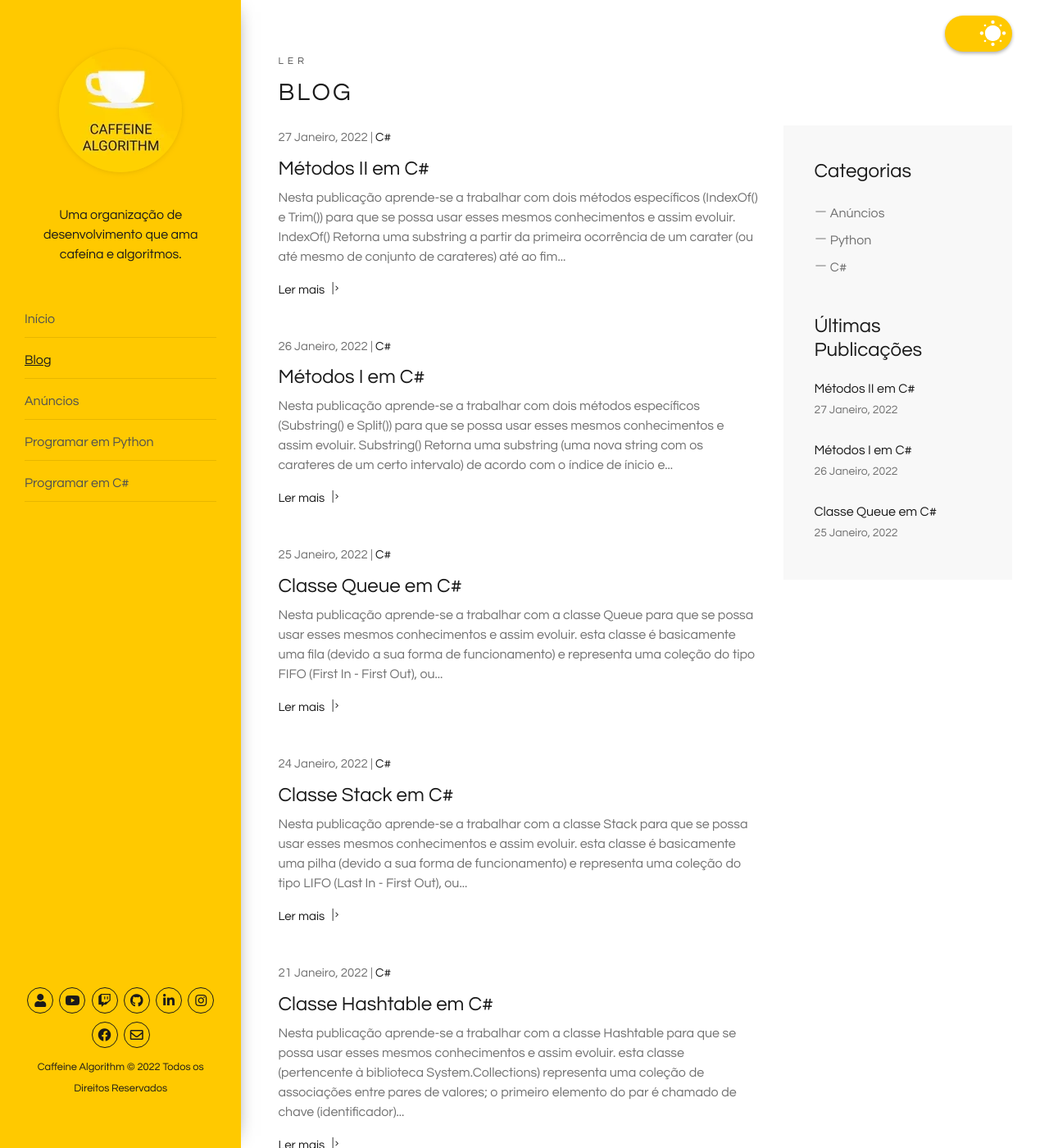
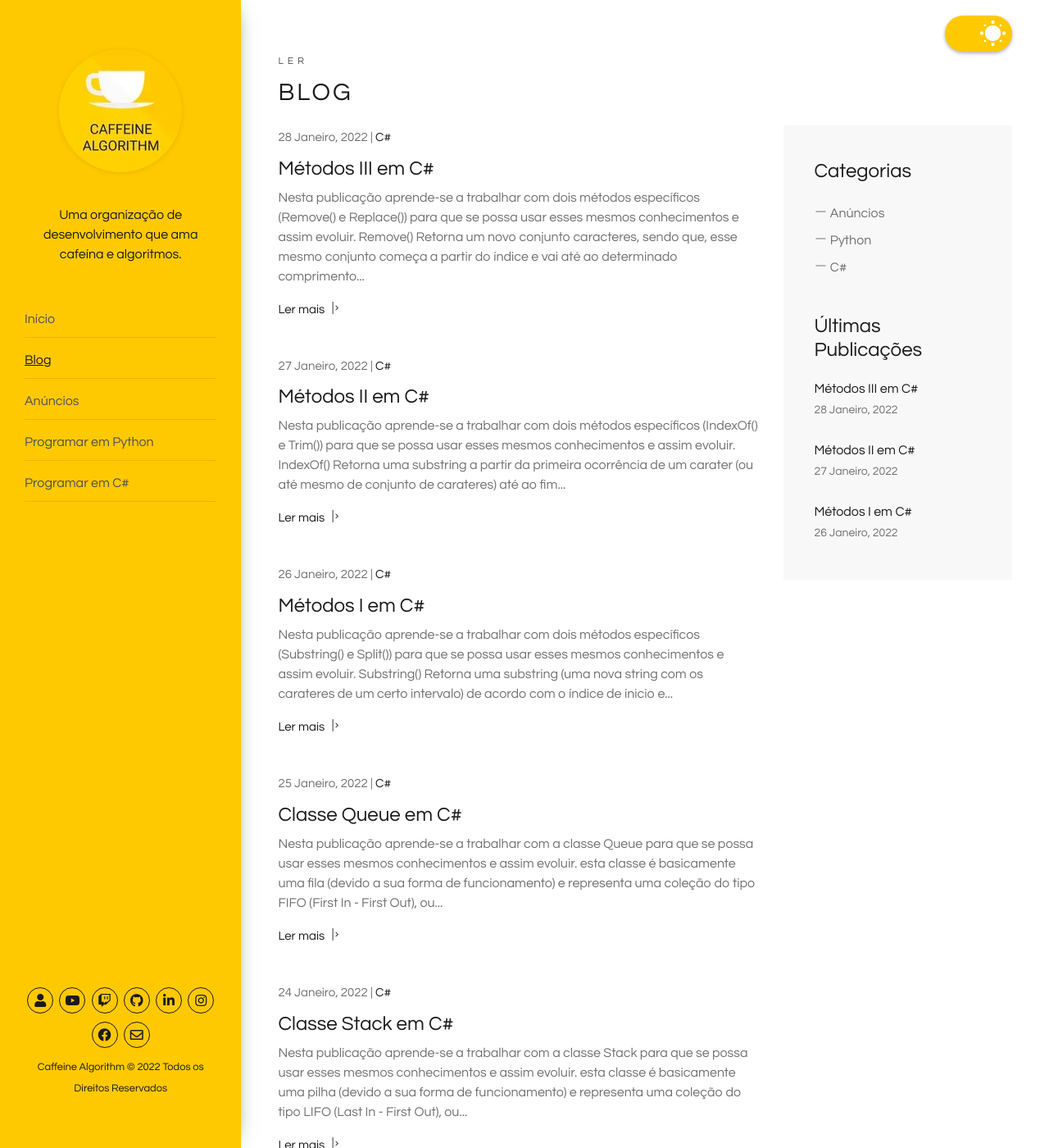
Before and after one commit to caffeinealgorithm/caffeinealgorithm.github.io, a Jekyll site: the page built from blog/index.html, in a window 1280 px wide and 1400 px high. Shown: the whole window at 82% size. Built offline with Jekyll 4.4.1, drawn with Linux system fonts in a browser that asks for light colours; the list of posts is cut into pages by our own code; some of the changed text lies outside the part shown.

Commit message:
Add 61º episode of the C# programming series

````diff
--- /dev/null
+++ b/_posts/2022-01-28-metodos-iii-em-csharp.md
@@ -0,0 +1,51 @@
+---
+layout: post
+excerpt: Blog
+title: 'Métodos III em C#'
+description: 'Descobre como se trabalha com dois métodos específicos (Remove() e Replace()) na linguagem de programação C#. Obtém respostas às tuas dúvidas com a teoria e os exemplos apresentados.'
+keywords: 'c#, csharp, métodos, método, funções, função, publicação'
+date: 2022-01-28
+categories: [C#]
+---
+
+Nesta publicação aprende-se a trabalhar com dois métodos específicos (`Remove()` e `Replace()`) para que se possa usar esses mesmos conhecimentos e assim evoluir.
+
+`Remove()` | Retorna um novo conjunto caracteres, sendo que, esse mesmo conjunto começa a partir do índice e vai até ao determinado comprimento (a parte do comprimento é totalmente opcional)
+`Replace()` | Retorna uma nova sequência, na qual, todas as ocorrências de uma determinada string são substituídas por uma outra string especificada
+
+```csharp
+using System;
+
+namespace Base {
+  class MetodosIII {
+    private string abecedario = "ABCDEFGHIJKLMNOPQRSTUVWXYZ", nome = "Nelson | Silva";
+
+    public void Run() {
+      // Remove()
+      Console.WriteLine($"Abecedário até à letra N: {abecedario.Remove(14)}");
+
+      var indiceX = nome.IndexOf(' ');
+      var indiceY = nome.IndexOf(' ', indiceX + 1);
+      Console.WriteLine($"Nome: {nome.Remove(indiceX, indiceY - indiceX)}");
+
+      // Replace()
+      var lingProgPreferida = "A minha linguagem de programação preferida já foi o C#.";
+      Console.WriteLine(lingProgPreferida.Replace("já foi", "é"));
+    }
+  }
+}
+
+/*
+  Abecedário até à letra N: ABCDEFGHIJKLMN
+  Nome: Nelson Silva
+  A minha linguagem de programaçao preferida é o C#.
+*/
+```
+
+<div class="video-container">
+  <iframe src="https://www.youtube.com/embed/x1sAO_ePZdI" frameborder="0" allowfullscreen></iframe>
+</div>
+
+Não te esqueças de [assistir ao vídeo](https://youtu.be/x1sAO_ePZdI){:target="\_blank"} e podes sempre ler esta publicação [em inglês](https://nelsonsilvadev.com/blog/20220128/methods-iii-in-csharp/){:target="\_blank"}.
+
+### _Happy coding!_
--- a/index.html
+++ b/index.html
@@ -76,7 +76,7 @@ keywords: organização, desenvolvimento, cafeína, algoritmos, publicações, v
       </div>
 
       <div class="row">
-        {% for video in site.csharp %} {% if video.id == "/csharp/60" %}
+        {% for video in site.csharp %} {% if video.id == "/csharp/61" %}
         <div class="col-xs-12 col-sm-3 col-sm-6 col-lg-6 col-xl-3">
           <a
             href="https://www.youtube.com/embed/{{ video.custom_id }}"
````
Also changed, not shown: _csharp/61.md (added, +5 -0 lines), assets/img/playlists/csharp/61.png (added), assets/img/playlists/csharp/61.webp (added).
